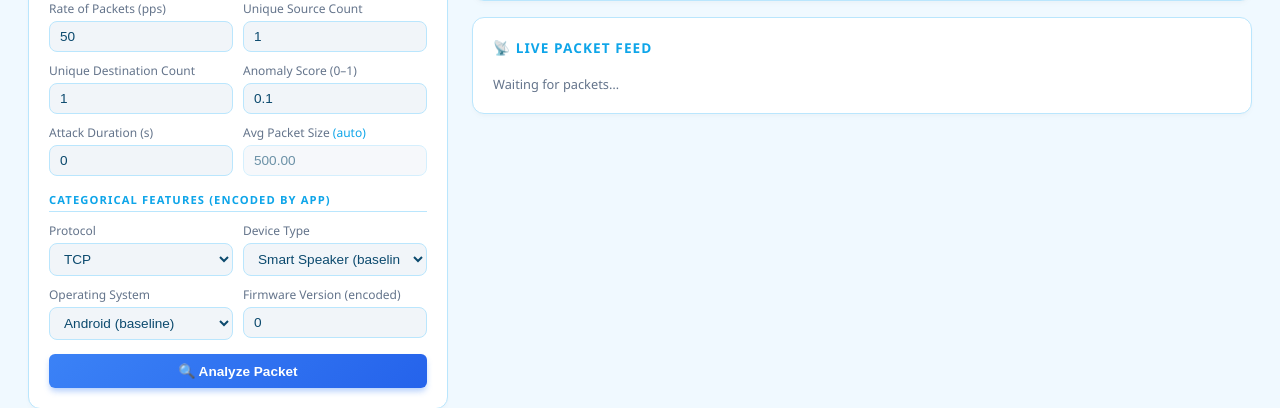
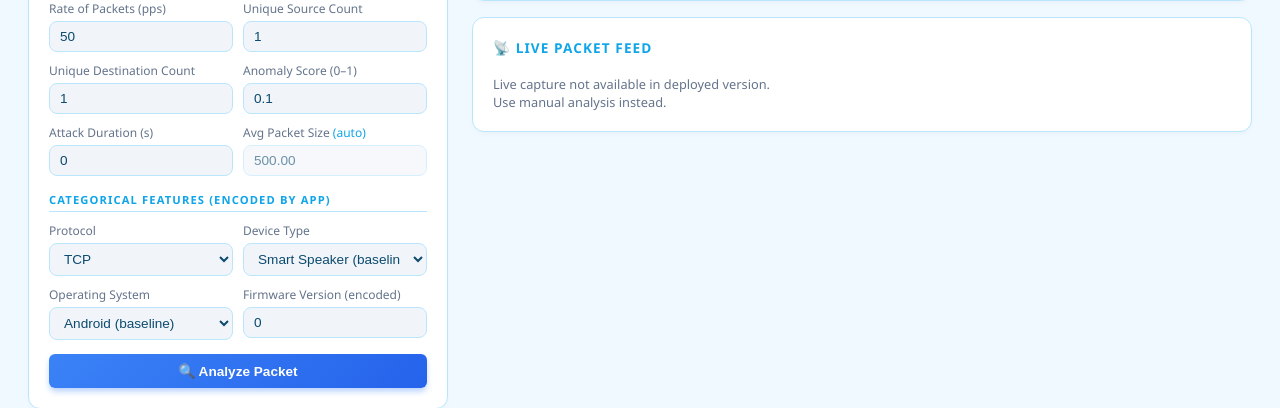
Before and after one commit to Nithyasreevs/network, a Flask app: page / in a window 1280 px wide. Shown: the part 527-935 px from the top of the page. Run offline with Flask 3, Linux system fonts and the light colour scheme.

Commit message:
Disable live capture for deployed version

```diff
--- a/templates/index.html
+++ b/templates/index.html
@@ -301,7 +301,7 @@
   <!-- live feed -->
   <div class="card">
     <h2>📡 Live Packet Feed</h2>
-    <div id="feed"><p style="color:var(--muted);font-size:.8rem;">Waiting for packets…</p></div>
+    <div id="feed"><p style="color:var(--muted);font-size:.8rem;">Live capture not available in deployed version.<br>Use manual analysis instead.</p></div>
   </div>
 
 </div>
@@ -508,6 +508,12 @@ function selVal(id, val) { document.getElementById(id).value = val; }
 let liveInterval = null;
 
 function startCapture() {
+  // Check if deployed (not localhost)
+  if (window.location.hostname !== 'localhost' && window.location.hostname !== '127.0.0.1') {
+    alert('⚠️ Live packet capture is not available in the deployed version.\n\nThis feature requires local network access and admin privileges, which are not supported on cloud platforms.\n\nUse the manual analysis feature instead.');
+    return;
+  }
+
   fetch('/start');
 
   if (!liveInterval) {
@@ -534,5 +540,16 @@ function stopCapture() {
   liveInterval = null;
 }
 </script>
+<script>
+  // Check if deployed and disable live capture buttons
+  if (window.location.hostname !== 'localhost' && window.location.hostname !== '127.0.0.1') {
+    document.querySelectorAll('button[onclick*="Capture"]').forEach(btn => {
+      btn.disabled = true;
+      btn.style.opacity = '0.5';
+      btn.style.cursor = 'not-allowed';
+      btn.title = 'Not available in deployed version';
+    });
+  }
+</script>
 </body>
 </html>
```
Also changed, not shown: 1 other file.
